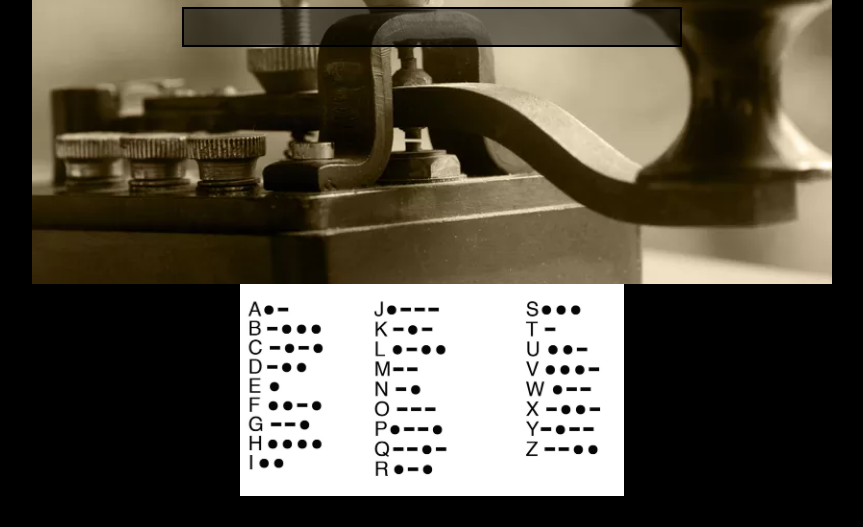
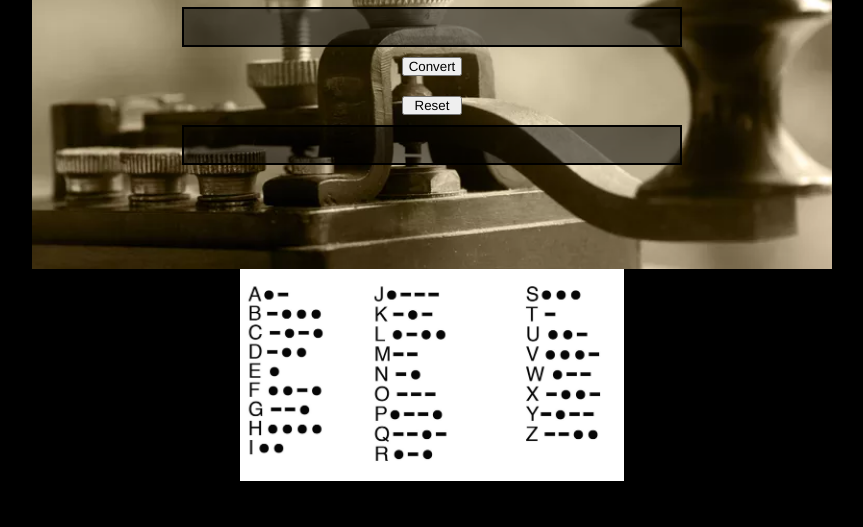
Before and after one commit to BogdanDevBst/JS-challenge, a website: page index.html in a window 1280 px wide. Shown: the part 273-800 px from the top of the page, without its empty margins (208-1071 px from the left). Drawn offline with Linux system fonts and the light colour scheme.

```diff
--- a/main.scss
+++ b/main.scss
@@ -3,6 +3,12 @@
   margin: 0;
   box-sizing: border-box;
   font-family: "Franklin Gothic Medium", "Arial Narrow", Arial, sans-serif;
+}
+
+body {
+  background-color: black;
+  width: 100vw;
+  height: 100vh;
 }
 
 main {
@@ -35,12 +41,13 @@
 #morse-code {
   background-image: url(./pics/telegraph-157683170-5a6b4e028e1b6e003715cdb6.png);
   width: 800px;
-  height: 530px;
+  height: 500px;
   text-align: center;
   display: flex;
   flex-direction: column;
   background-repeat: no-repeat;
   background-size: cover;
+  justify-content: center;
 
   .text {
     display: flex;
```
Also changed, not shown: main.css, 1 other file.
